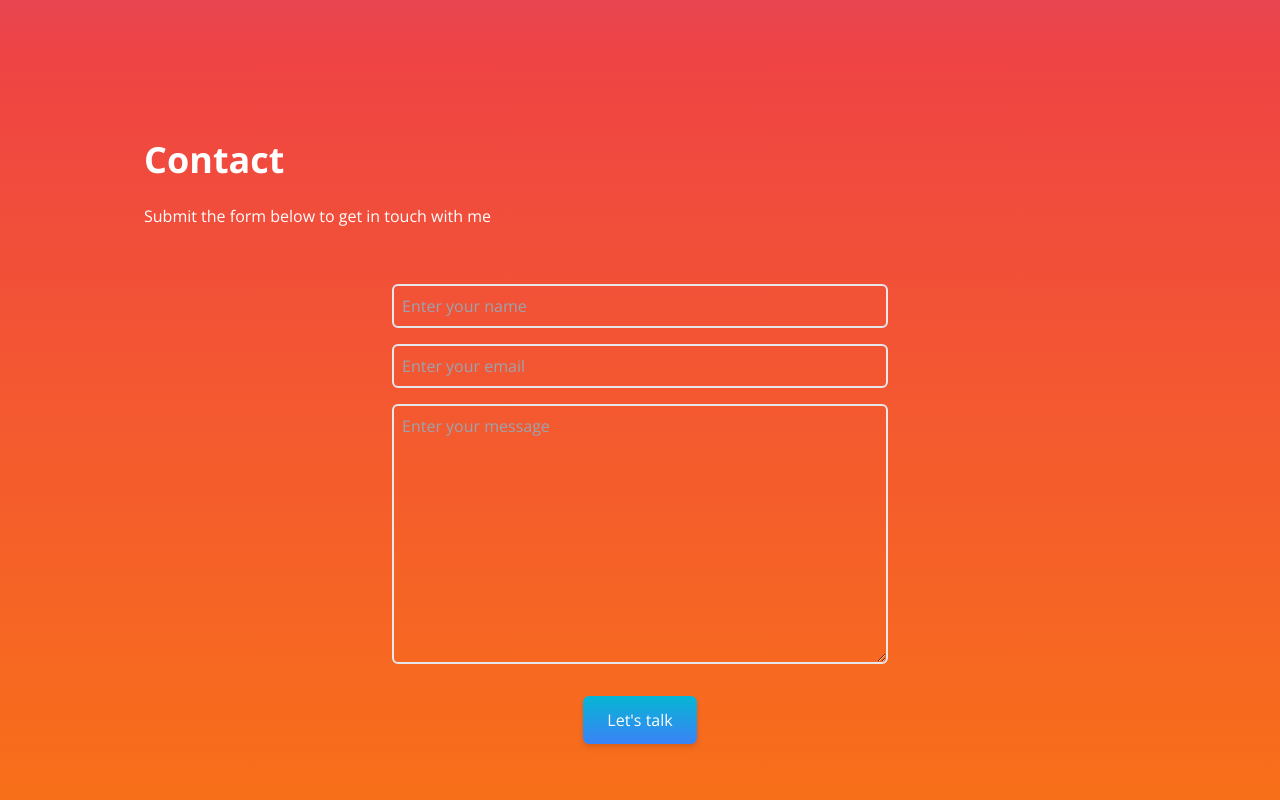
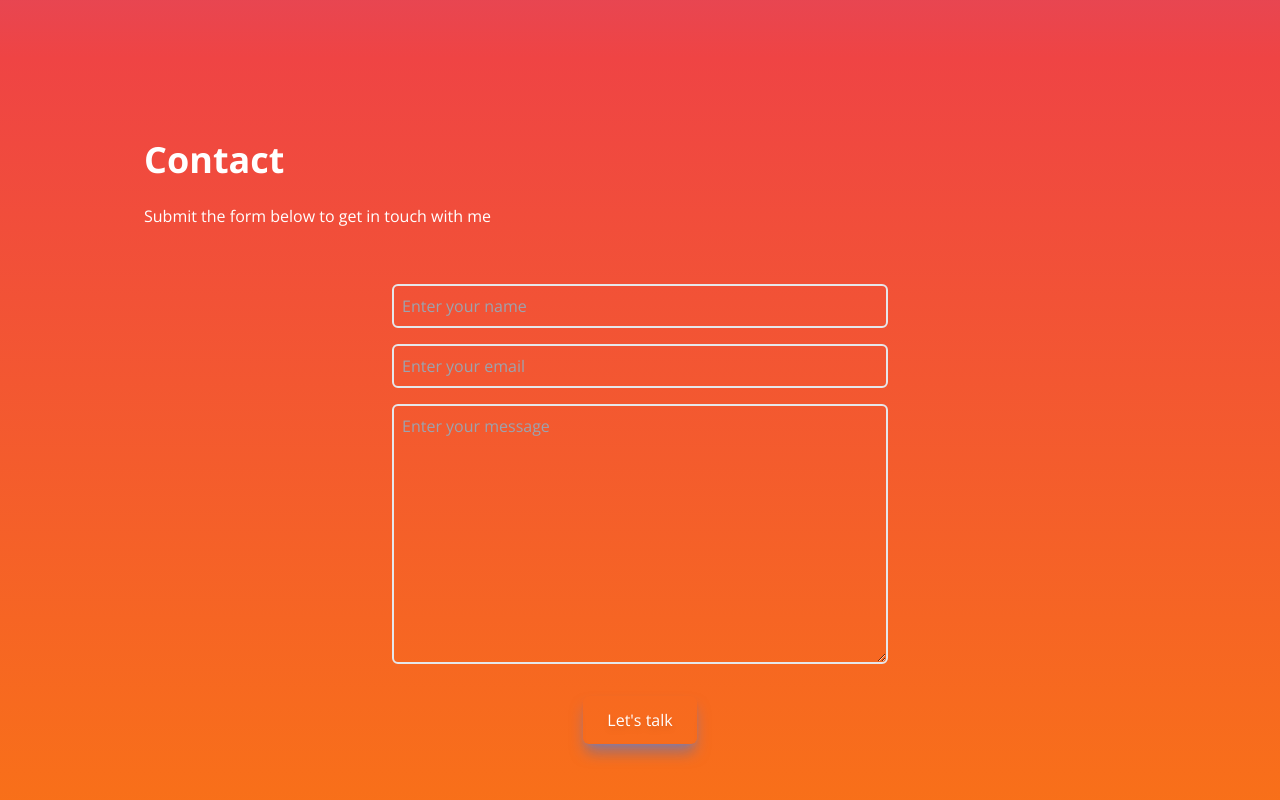
Before and after one commit to LoopFruits/react-portfolio, a React (Create React App) app: page / in a window 1280 px wide. Shown: the part 3142-3942 px from the top of the page. Built offline with nearby package versions, Linux system fonts and the light colour scheme.

Commit message:
added box shadow color to let's talk btn

```diff
--- a/src/components/Contact.jsx
+++ b/src/components/Contact.jsx
@@ -33,7 +33,7 @@ const Contact = () => {
                 >
                 </textarea>
 
-                <button className="text-white bg-gradient-to-b from-cyan-500 to-blue-500 px-6 py-3 my-8 mx-auto flex items-center rounded-md hover:scale-110 duration-300 drop-shadow-md hover:drop-shadow-xl">
+                <button className="text-white shadow-lg shadow-blue-500/50 px-6 py-3 my-8 mx-auto flex items-center rounded-md hover:scale-110 duration-300 drop-shadow-md hover:drop-shadow-xl">
                   Let's talk
                 </button>
               </form>
```
